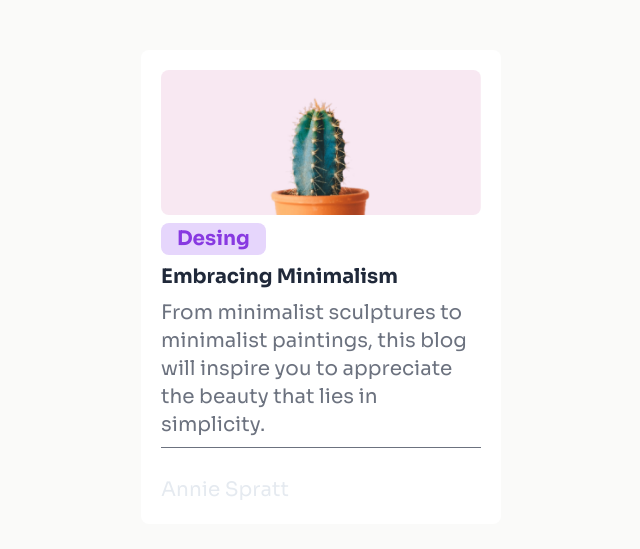
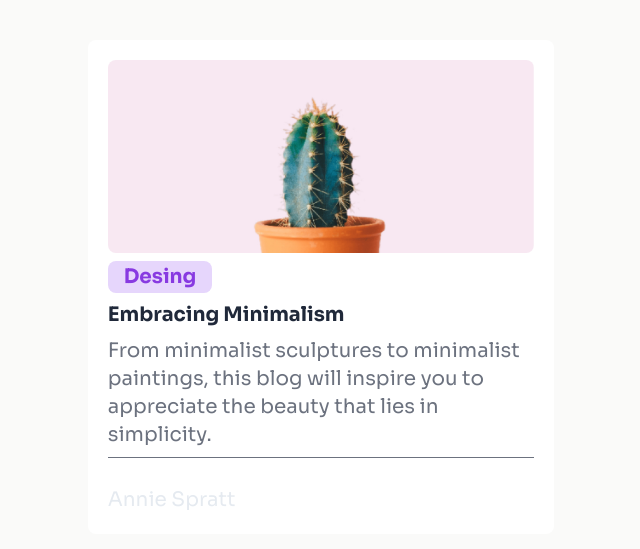
Before and after one commit to plaka001/Minimal-Blog-Card-DEVCHALLENGES, a website: page index.html in a window 1280 px wide. Shown: the part 113-662 px from the top of the page, without its empty margins (319-959 px from the left). Drawn offline with Linux system fonts and the light colour scheme.

Commit message:
se ajuta los tamaños

```diff
--- a/index.html
+++ b/index.html
@@ -18,7 +18,7 @@
 <body class="font-serif">
     <div class="flex items-center justify-center h-screen bg-gris-claro">
         <div
-            class="flex gap-2 flex-col items-start bg-blanco p-5 rounded-lg box-content w-1/4 h-100 text-xs tablet:text-sm laptop:text-lg desktop:text-xl">
+            class="flex gap-2 flex-col items-start bg-blanco p-5 rounded-lg box-content w-1/2 desktop:w-1/3  h-100 text-xs tablet:text-sm laptop:text-lg desktop:text-xl">
             <img class="rounded-lg" src="./src/assets/cactus_img.jpg" alt="">
             <button class="bg-rosa text-morado px-4 py-0.5 rounded-lg font-bold">Desing</button>
             <h3 class=" text-negro font-bold">Embracing Minimalism</h3>
```
Also changed, not shown: src/output.css.
